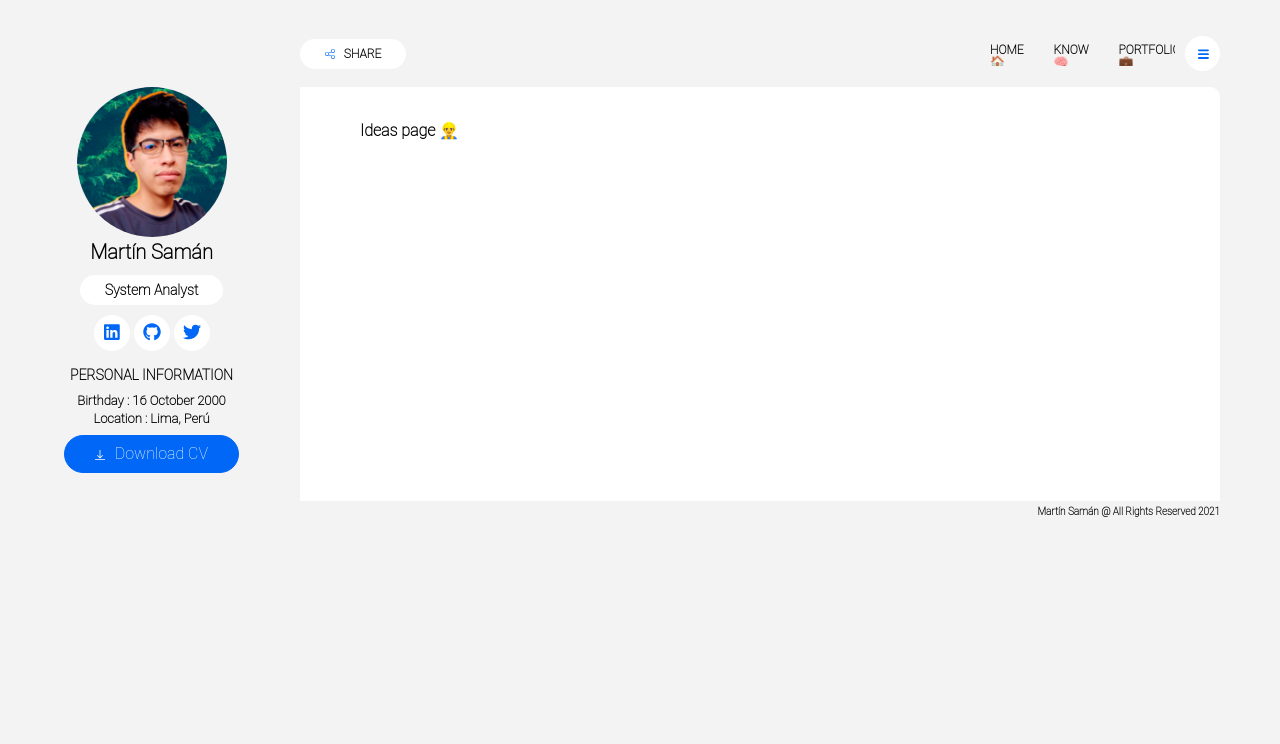
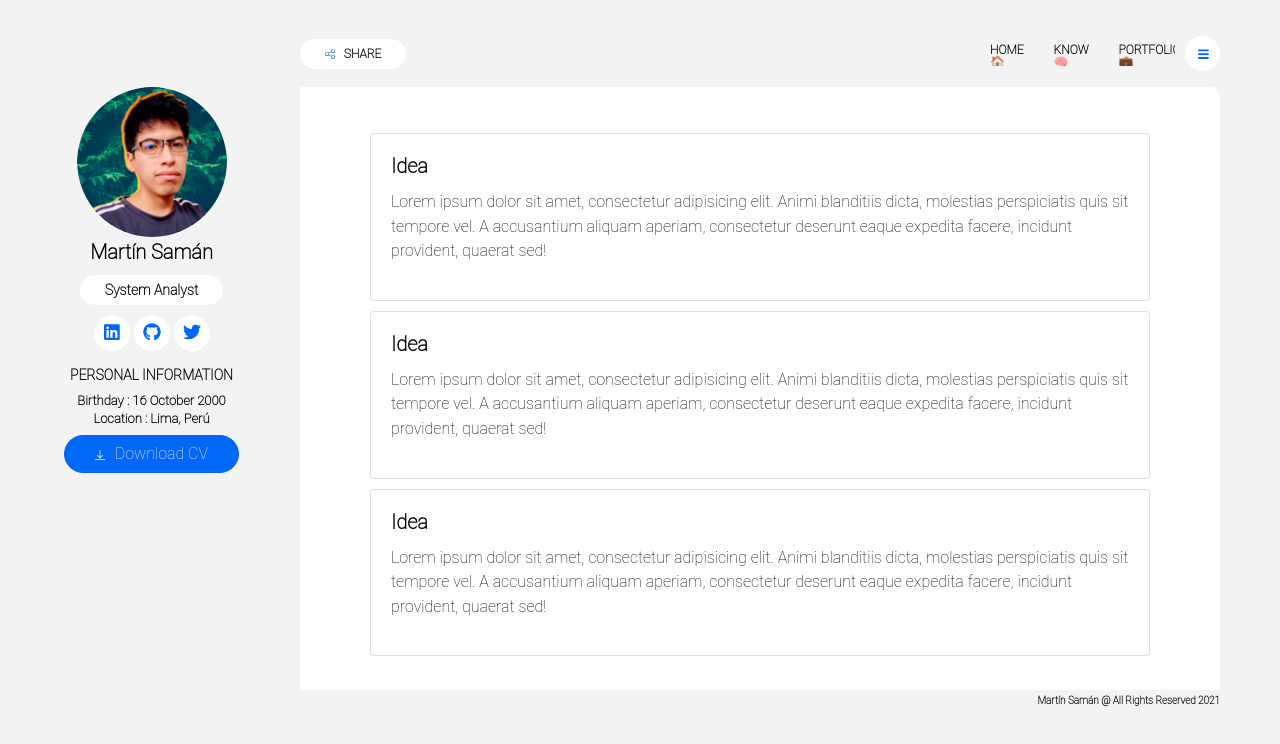
Before and after one commit to martinsam16/me, a Vue app: page /ideas in a window 1280 px wide. Shown: the top 744 px of the page. Built offline with nearby package versions, Linux system fonts and the light colour scheme.

Commit message:
feat: ideas page mockup

```diff
--- a/src/views/Ideas.vue
+++ b/src/views/Ideas.vue
@@ -2,7 +2,36 @@
   <div class="content-wrapper">
     <ProfileBox/>
     <main>
-      Ideas page 👷‍♂️
+      <div class="widget card">
+        <div class="card-body">
+          <div class="widget-content">
+            <h5 class="widget-title card-title">Idea</h5>
+            <p>Lorem ipsum dolor sit amet, consectetur adipisicing elit. Animi blanditiis dicta, molestias
+              perspiciatis quis sit tempore vel. A accusantium aliquam aperiam, consectetur deserunt eaque expedita
+              facere, incidunt provident, quaerat sed!</p>
+          </div>
+        </div>
+      </div>
+      <div class="widget card">
+        <div class="card-body">
+          <div class="widget-content">
+            <h5 class="widget-title card-title">Idea</h5>
+            <p>Lorem ipsum dolor sit amet, consectetur adipisicing elit. Animi blanditiis dicta, molestias
+              perspiciatis quis sit tempore vel. A accusantium aliquam aperiam, consectetur deserunt eaque expedita
+              facere, incidunt provident, quaerat sed!</p>
+          </div>
+        </div>
+      </div>
+      <div class="widget card">
+        <div class="card-body">
+          <div class="widget-content">
+            <h5 class="widget-title card-title">Idea</h5>
+            <p>Lorem ipsum dolor sit amet, consectetur adipisicing elit. Animi blanditiis dicta, molestias
+              perspiciatis quis sit tempore vel. A accusantium aliquam aperiam, consectetur deserunt eaque expedita
+              facere, incidunt provident, quaerat sed!</p>
+          </div>
+        </div>
+      </div>
     </main>
   </div>
 </template>
```
Also changed, not shown: src/assets/css/me.css.
